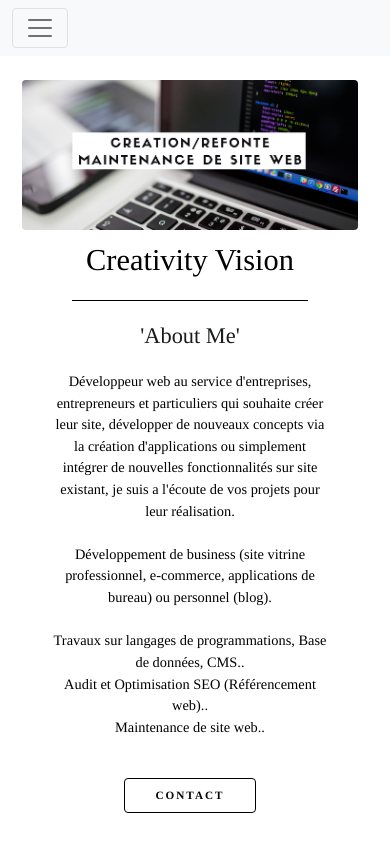
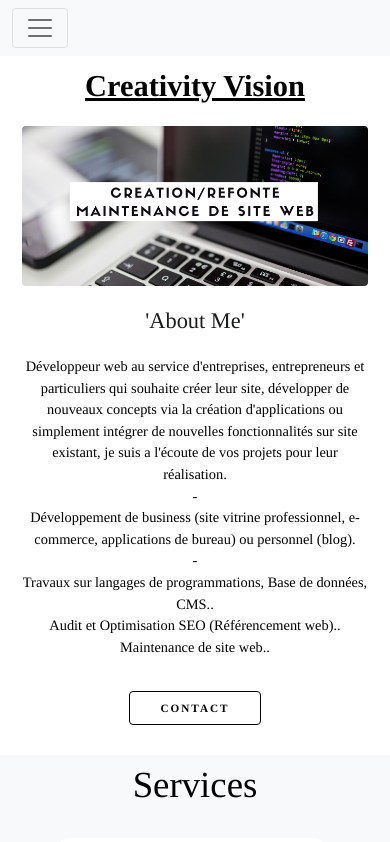
Before and after one commit to DaSilvaChristophe/Portfolio, a Vue app: page /website in a window 390 px wide. Shown: the top 842 px of the page. Built offline with nearby package versions, Linux system fonts and the light colour scheme.

Commit message:
responsive bloc presentation modification

```diff
--- a/src/components/Presentation.vue
+++ b/src/components/Presentation.vue
@@ -1,19 +1,19 @@
 <template>
   <section id="presentation" class="showcase transition_page">
     <div class="container-fluid flex">
+      <h1 class="py-2 fw-bold text-decoration-underline">Creativity Vision</h1>
       <div class="anim_reflection">
-        <div class="mt-4">
+        <div class="mt-2">
           <img src="../assets/img-presentation.png" class="rounded" alt="">
         </div>
       </div>
-       <h1 class="py-2">Creativity Vision</h1>
       <div class="text">
         <h2 class="pt-4 pb-2 mx-auto">'About Me'</h2>
-        <p class="py-2 rounded mx-auto">
+        <p class="pt-2 rounded mx-auto">
           Développeur web au service d'entreprises, entrepreneurs et particuliers qui souhaite créer leur site, développer de nouveaux concepts via la création d'applications ou simplement intégrer de nouvelles fonctionnalités sur site existant, je suis a l'écoute de vos projets pour leur réalisation.
-          <br><br>
+          <br>-<br>
           Développement de business (site vitrine professionnel, e-commerce, applications de bureau) ou personnel (blog).
-          <br><br>
+          <br>-<br>
           Travaux sur langages de programmations, Base de données, CMS..
           <br>
           Audit et Optimisation SEO (Référencement web)..
@@ -72,9 +72,9 @@ h1
 
 img
 {
+  object-fit: cover;
   width: 85%;
 }
-
 
 .text h2
 {
@@ -83,7 +83,6 @@ img
   font-weight: 500;
   color: rgb(25, 29, 25);
   line-height: 1em;
-  border-top: 1px solid black;
 }
 .text p
 {
@@ -92,7 +91,6 @@ img
   color: black;
   font-weight: 400;
   max-width: 800px;
-  padding: 0 30px;
   background: white;
 }
 a
@@ -104,7 +102,6 @@ a
   margin-bottom: 30px;
   text-transform: uppercase;
   text-decoration: none;
-  margin-top: 10px;
   color: black;
   letter-spacing: 2px;
   transition: 0.2s;
@@ -181,11 +178,10 @@ a:hover
   .showcase
   {
     padding: 0 10px;
-    padding-right: 20px;
   }
   img
   {
-    width: 100%;
+    width: 90%;
     margin: auto;
   }
 }
@@ -195,7 +191,6 @@ a:hover
   .showcase
   {
     padding: 0 10px;
-    padding-right: 20px;
   }
   img
   {
@@ -204,7 +199,7 @@ a:hover
   }
   h1
   {
-    font-size: 3em;
+    font-size: 2.8em;
   }
   .text h2
   {
@@ -217,7 +212,6 @@ a:hover
   .showcase
   {
     padding: 0 10px;
-    padding-right: 20px;
   }
   img
   {
@@ -232,7 +226,7 @@ a:hover
   {
     font-size: 1.4em;
   }
-  .text P{
+  .text p{
     font-size: 0.9em;
   }
   a{
@@ -245,13 +239,12 @@ a:hover
   .showcase
   {
     padding: 0 10px;
-    padding-right: 20px;
   }
   img
   {
     object-fit: cover;
     width: 100%;
-    height: 150px;
+    height: 160px;
     margin: auto;
   }
   h1
@@ -262,7 +255,7 @@ a:hover
   {
     font-size: 1.4em;
   }
-  .text P{
+  .text p{
     font-size: 0.9em;
   }
   a{
```
